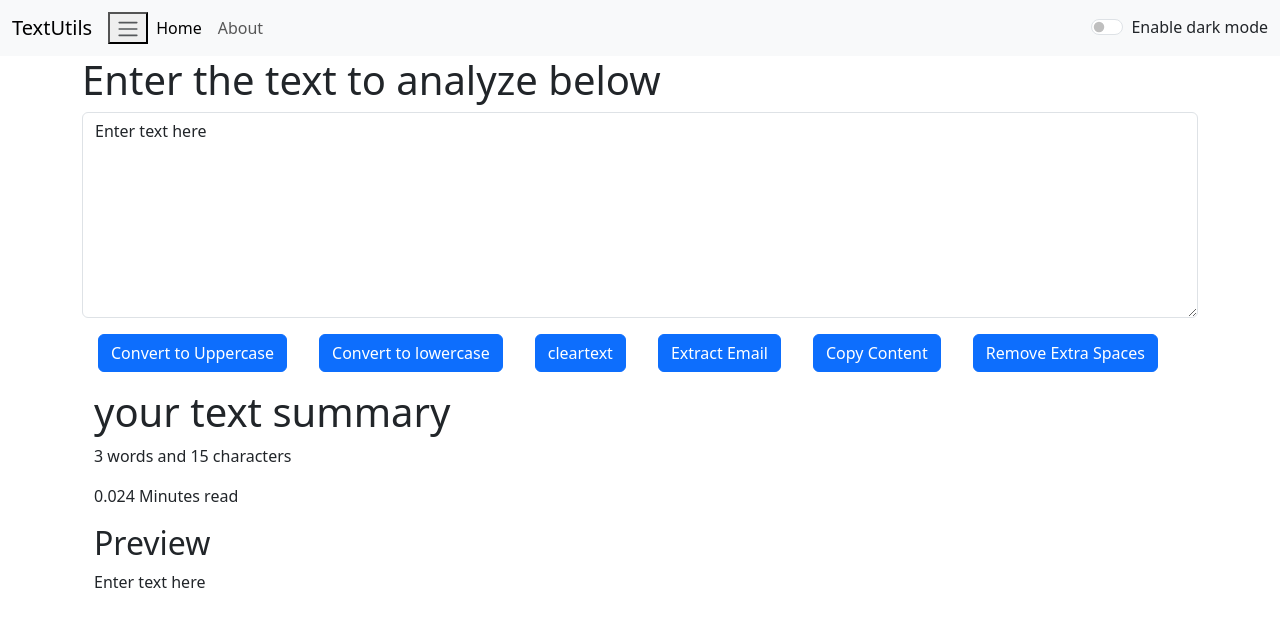
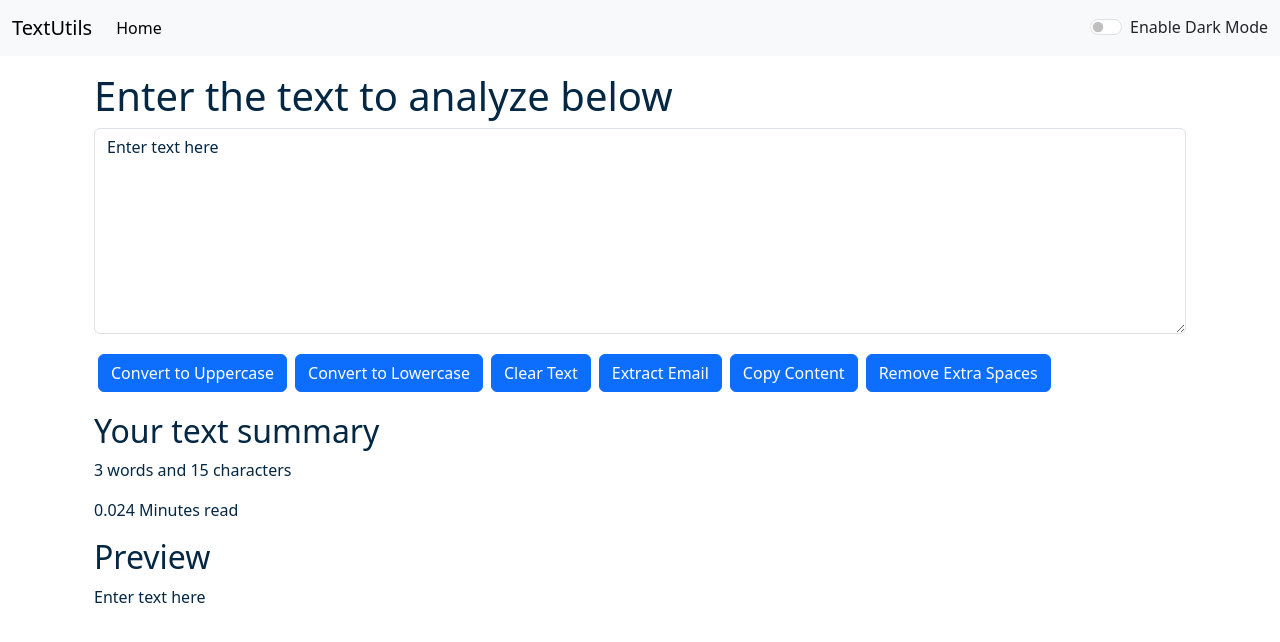
Before and after one commit to AkankshaGoyal/my-app, a React (Create React App) app: page / in a window 1280 px wide. Shown: the top 642 px of the page. Built offline with nearby package versions, Linux system fonts and the light colour scheme.

Commit message:
dark mode updated changes

```diff
--- a/src/App.js
+++ b/src/App.js
@@ -1,28 +1,28 @@
 import './App.css';
 import Navbar from './Components/Navbar';
 import Textform from './Components/Textform';
-import React, {useState} from 'react';
+import React, { useState } from 'react';
+
 function App() {
-   const [mode, setMode] = useState('light'); //whether dark mode is enabled or not
-   const toggleMode = ()=>{
-     if(mode === 'light'){
+  const [mode, setMode] = useState('light'); // whether dark mode is enabled or not
+
+  const toggleMode = () => {
+    if (mode === 'light') {
       setMode('dark');
-        document.body.style.backgroundColor = 'black';
-     }
-     else{
+      document.body.style.backgroundColor = '#042743';
+    } else {
       setMode('light');
       document.body.style.backgroundColor = 'white';
+    }
+  };
 
-     }
-   }
   return (
     <>
-      <Navbar title = "TextUtils"  mode = {mode} toggleMode = {toggleMode} />
-      <div className = "container">
-     <Textform heading = "Enter the text to analyze below" />
+      <Navbar title="TextUtils" mode={mode} toggleMode={toggleMode} />
+      <div className="container my-3">
+        <Textform heading="Enter the text to analyze below" mode={mode} />
       </div>
     </>
-
   );
 }
 
--- a/src/Components/Navbar.js
+++ b/src/Components/Navbar.js
@@ -1,46 +1,51 @@
-import React from 'react'
-import PropTypes from 'prop-types'
+import React from 'react';
+import PropTypes from 'prop-types';
 
 export default function Navbar(props) {
   return (
-    <nav className= {`navbar navbar-expand-lg  navbar-${props.mode} bg-${props.mode}`}>
+    <nav className={`navbar navbar-expand-lg navbar-${props.mode} bg-${props.mode}`}>
       <div className="container-fluid">
-    <a className="navbar-brand" href="/">{props.title}</a>
-    <button classNameName="navbar-toggler" type="button" data-bs-toggle="collapse" data-bs-target="#navbarSupportedContent" aria-controls="navbarSupportedContent" aria-expanded="false" aria-label="Toggle navigation">
-      <span className="navbar-toggler-icon"></span>
-    </button>
+        <a className="navbar-brand" href="/">
+          {props.title}
+        </a>
+
         <div className="collapse navbar-collapse" id="navbarSupportedContent">
           <ul className="navbar-nav me-auto mb-2 mb-lg-0">
             <li className="nav-item">
-          <a className="nav-link active" aria-current="page" href="/">Home</a>
+              <a className="nav-link active" aria-current="page" href="/">
+                Home
+              </a>
             </li>
             <li className="nav-item">
-          <a className="nav-link" href="/">About</a>
+              <a className="nav-link" href="/">
+                {props.aboutText}
+              </a>
             </li>
-         <li className="nav-item">
-          <a className="nav-link" href="/">{props.aboutText}</a>
-        </li>
+          </ul>
 
-
-      </ul>
-      {/* <form className="d-flex" role="search">
-        <input className="form-control me-2" type="search" placeholder="Search" aria-label="Search"/>
-        <button className="btn btn-primary" type="submit">Search</button>
-      </form> */}
-      <div class={`form-check form-switch text-${props.mode==='light'?'dark':'light'}`}>
-      <input class="form-check-input" onClick = {props.toggleMode} type="checkbox" id="switchCheckDefault"/>
-      <label class="form-check-label" htmlFor="switchCheckDefault">Enable dark mode</label>
+          <div className={`form-check form-switch text-${props.mode === 'light' ? 'dark' : 'light'}`}>
+            <input
+              className="form-check-input"
+              onClick={props.toggleMode}
+              type="checkbox"
+              id="flexSwitchCheckDefault"
+            />
+            <label className="form-check-label" htmlFor="flexSwitchCheckDefault">
+              Enable Dark Mode
+            </label>
           </div>
         </div>
       </div>
     </nav>
-  )
+  );
 }
+
 Navbar.propTypes = {
-   title:PropTypes.string.isRequired,
-   about:PropTypes.string.isRequired
-}
+  title: PropTypes.string.isRequired,
+  aboutText: PropTypes.string.isRequired,
+};
+
 Navbar.defaultProps = {
-   title:'Set title here',
-   aboutText : 'About text here'
+  title: 'Set title here',
+  aboutText: 'About text here',
 };
--- a/src/Components/Textform.js
+++ b/src/Components/Textform.js
@@ -3,96 +3,91 @@ import React, { useState } from 'react';
 export default function Textform(props) {
   const [text, setText] = useState('Enter text here');
 
-  const handleupClick = () => {
-//     console.log("Uppercase was clicked");
-    let newText = text.toUpperCase();
-    setText(newText);
-  };
-  const handleloClick = () => {
-//     console.log("Uppercase was clicked");
-    let newText = text.toLowerCase();
-    setText(newText);
+  const handleUpClick = () => setText(text.toUpperCase());
+  const handleLoClick = () => setText(text.toLowerCase());
+  const handleOnChange = (e) => setText(e.target.value);
+  const clearText = () => setText('');
+
+  const handleCopy = () => {
+    navigator.clipboard.writeText(text);
   };
 
-  const handleonchange = (event) => {
-//     console.log("On change");
-    setText(event.target.value);
-  };
-  const cleartext = (event) => {
-       let newText = "";
-      setText(newText);
-  };
-  const handleCopy = () => {
-    var text = document.getElementById("myBox");
-    text.select();
-    navigator.clipboard.writeText(text.value);
-  }
   const handleExtraSpaces = () => {
     let newText = text.split(/[ ]+/);
-  setText(newText.join(" "));
+    setText(newText.join(' '));
   };
-  const extractEmail = (text)=>{
+
+  const extractEmail = (text) => {
     const emailRegex = /[\w.-]+@[\w.-]+\.\w+/g;
     const matches = text.match(emailRegex);
-    if(matches){
-       return matches;
-    }
-    else{
-       return [];
-    }
-  }
+    return matches ? matches : [];
+  };
+
   const handleExtractEmail = () => {
     const emails = extractEmail(text);
-  if (emails.length > 0) {
-    setText(emails.join(", "));  // convert array to string
-  } else {
-    setText("No email found");
-  }
+    setText(emails.length > 0 ? emails.join(', ') : 'No email found');
+  };
 
-};
   return (
     <>
-    <div>
+      <div className="container" style={{ color: props.mode === 'dark' ? 'white' : '#042743' }}>
         <h1>{props.heading}</h1>
         <div className="mb-3">
           <textarea
             className="form-control"
             value={text}
-          onChange={handleonchange}
+            onChange={handleOnChange}
+            style={{
+              backgroundColor: props.mode === 'dark' ? 'grey' : 'white',
+              color: props.mode === 'dark' ? 'white' : '#042743',
+            }}
             id="myBox"
             rows="8"
           ></textarea>
         </div>
-      <button className="btn btn-primary mx-3" onClick={handleupClick}>
+
+        <button className="btn btn-primary mx-1 my-1" onClick={handleUpClick}>
           Convert to Uppercase
         </button>
-       <button className="btn btn-primary mx-3" onClick={handleloClick}>
-        Convert to lowercase
+        <button className="btn btn-primary mx-1 my-1" onClick={handleLoClick}>
+          Convert to Lowercase
         </button>
-       <button className="btn btn-primary mx-3" onClick={cleartext}>
-        cleartext
+        <button className="btn btn-primary mx-1 my-1" onClick={clearText}>
+          Clear Text
         </button>
-       <button className="btn btn-primary mx-3" onClick={handleExtractEmail}>
+        <button className="btn btn-primary mx-1 my-1" onClick={handleExtractEmail}>
           Extract Email
         </button>
-       <button className="btn btn-primary mx-3" onClick={handleCopy}>
+        <button className="btn btn-primary mx-1 my-1" onClick={handleCopy}>
           Copy Content
         </button>
-
-     <button className="btn btn-primary mx-3" onClick={handleExtraSpaces}>
+        <button className="btn btn-primary mx-1 my-1" onClick={handleExtraSpaces}>
           Remove Extra Spaces
         </button>
       </div>
-    <div className='container my-3'>
-       <h1>your text summary</h1>
-       <p>{text.split(" ").length} words and {text.length} characters</p>
-       <p>{0.008 * text.split(" ").length} Minutes read</p>
+
+      <div className="container my-3" style={{ color: props.mode === 'dark' ? 'white' : '#042743' }}>
+        <h2>Your text summary</h2>
+        <p>
+          {
+            text.split(/\s+/).filter((element) => {
+              return element.length !== 0;
+            }).length
+          }{' '}
+          words and {text.length} characters
+        </p>
+        <p>
+          {
+            0.008 *
+            text.split(/\s+/).filter((element) => {
+              return element.length !== 0;
+            }).length
+          }{' '}
+          Minutes read
+        </p>
         <h2>Preview</h2>
-       <p>{text}</p>
-
-
+        <p>{text.length > 0 ? text : 'Enter something above to preview it here'}</p>
       </div>
     </>
   );
-
 }
```
Lines whose indentation alone changed are shown as unchanged.
